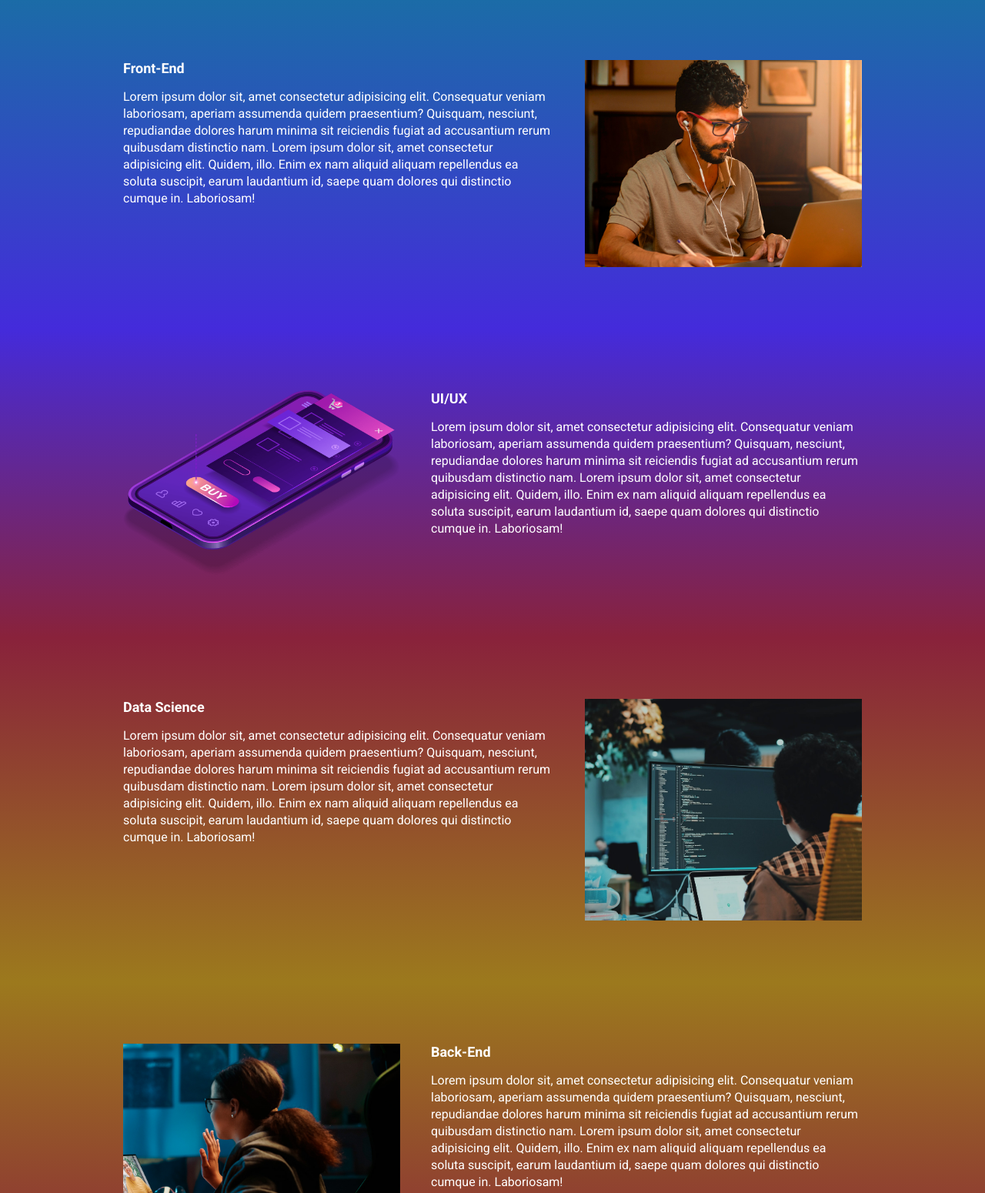
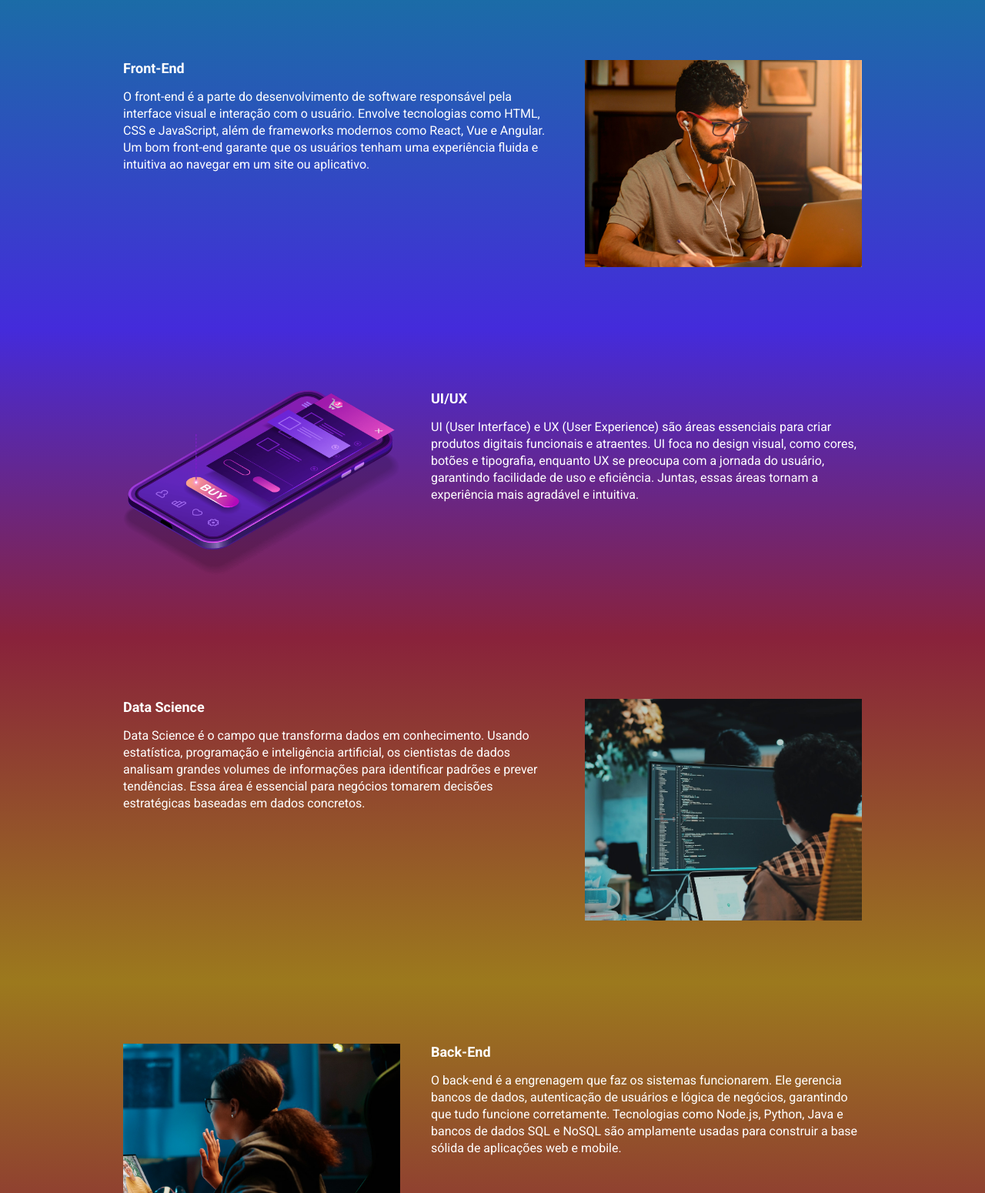
Before and after one commit to Diogoasc7/projeto_ebac_talks, a website built with Parcel: page src/index.html in a window 1280 px wide. Shown: the part 563-2113 px from the top of the page at 77% size. Built offline with nearby package versions, Linux system fonts and the light colour scheme.

Commit message:
Colocando descrição em cada tópico

```diff
--- a/src/index.html
+++ b/src/index.html
@@ -44,8 +44,7 @@
             <div class="event__details">
                 <h2 class="event__details__title">Front-End</h2>
                 <p class="event__details__description">
-                    Lorem ipsum dolor sit, amet consectetur adipisicing elit. Consequatur veniam laboriosam, aperiam assumenda quidem praesentium? Quisquam, nesciunt, repudiandae dolores harum minima sit reiciendis fugiat ad accusantium rerum quibusdam distinctio nam.
-                    Lorem ipsum dolor sit, amet consectetur adipisicing elit. Quidem, illo. Enim ex nam aliquid aliquam repellendus ea soluta suscipit, earum laudantium id, saepe quam dolores qui distinctio cumque in. Laboriosam!
+                    O front-end é a parte do desenvolvimento de software responsável pela interface visual e interação com o usuário. Envolve tecnologias como HTML, CSS e JavaScript, além de frameworks modernos como React, Vue e Angular. Um bom front-end garante que os usuários tenham uma experiência fluida e intuitiva ao navegar em um site ou aplicativo.
                 </p>
             </div>
             <img class="event__image" src="images/frontend.png" alt="Front-end">
@@ -57,8 +56,7 @@
             <div class="event__details">
                 <h2 class="event__details__title">UI/UX</h2>
                 <p class="event__details__description">
-                    Lorem ipsum dolor sit, amet consectetur adipisicing elit. Consequatur veniam laboriosam, aperiam assumenda quidem praesentium? Quisquam, nesciunt, repudiandae dolores harum minima sit reiciendis fugiat ad accusantium rerum quibusdam distinctio nam.
-                    Lorem ipsum dolor sit, amet consectetur adipisicing elit. Quidem, illo. Enim ex nam aliquid aliquam repellendus ea soluta suscipit, earum laudantium id, saepe quam dolores qui distinctio cumque in. Laboriosam!
+                    UI (User Interface) e UX (User Experience) são áreas essenciais para criar produtos digitais funcionais e atraentes. UI foca no design visual, como cores, botões e tipografia, enquanto UX se preocupa com a jornada do usuário, garantindo facilidade de uso e eficiência. Juntas, essas áreas tornam a experiência mais agradável e intuitiva.
                 </p>
             </div>
             <img class="event__image" src="images/ui-ux.png" alt="Front-end">
@@ -70,8 +68,7 @@
             <div class="event__details">
                 <h2 class="event__details__title">Data Science</h2>
                 <p class="event__details__description">
-                    Lorem ipsum dolor sit, amet consectetur adipisicing elit. Consequatur veniam laboriosam, aperiam assumenda quidem praesentium? Quisquam, nesciunt, repudiandae dolores harum minima sit reiciendis fugiat ad accusantium rerum quibusdam distinctio nam.
-                    Lorem ipsum dolor sit, amet consectetur adipisicing elit. Quidem, illo. Enim ex nam aliquid aliquam repellendus ea soluta suscipit, earum laudantium id, saepe quam dolores qui distinctio cumque in. Laboriosam!
+                    Data Science é o campo que transforma dados em conhecimento. Usando estatística, programação e inteligência artificial, os cientistas de dados analisam grandes volumes de informações para identificar padrões e prever tendências. Essa área é essencial para negócios tomarem decisões estratégicas baseadas em dados concretos.
                 </p>
             </div>
             <img class="event__image" src="images/data.png" alt="Front-end">
@@ -83,8 +80,7 @@
             <div class="event__details">
                 <h2 class="event__details__title">Back-End</h2>
                 <p class="event__details__description">
-                    Lorem ipsum dolor sit, amet consectetur adipisicing elit. Consequatur veniam laboriosam, aperiam assumenda quidem praesentium? Quisquam, nesciunt, repudiandae dolores harum minima sit reiciendis fugiat ad accusantium rerum quibusdam distinctio nam.
-                    Lorem ipsum dolor sit, amet consectetur adipisicing elit. Quidem, illo. Enim ex nam aliquid aliquam repellendus ea soluta suscipit, earum laudantium id, saepe quam dolores qui distinctio cumque in. Laboriosam!
+                    O back-end é a engrenagem que faz os sistemas funcionarem. Ele gerencia bancos de dados, autenticação de usuários e lógica de negócios, garantindo que tudo funcione corretamente. Tecnologias como Node.js, Python, Java e bancos de dados SQL e NoSQL são amplamente usadas para construir a base sólida de aplicações web e mobile.
                 </p>
             </div>
             <img class="event__image" src="images/backend.png" alt="Front-end">
```
